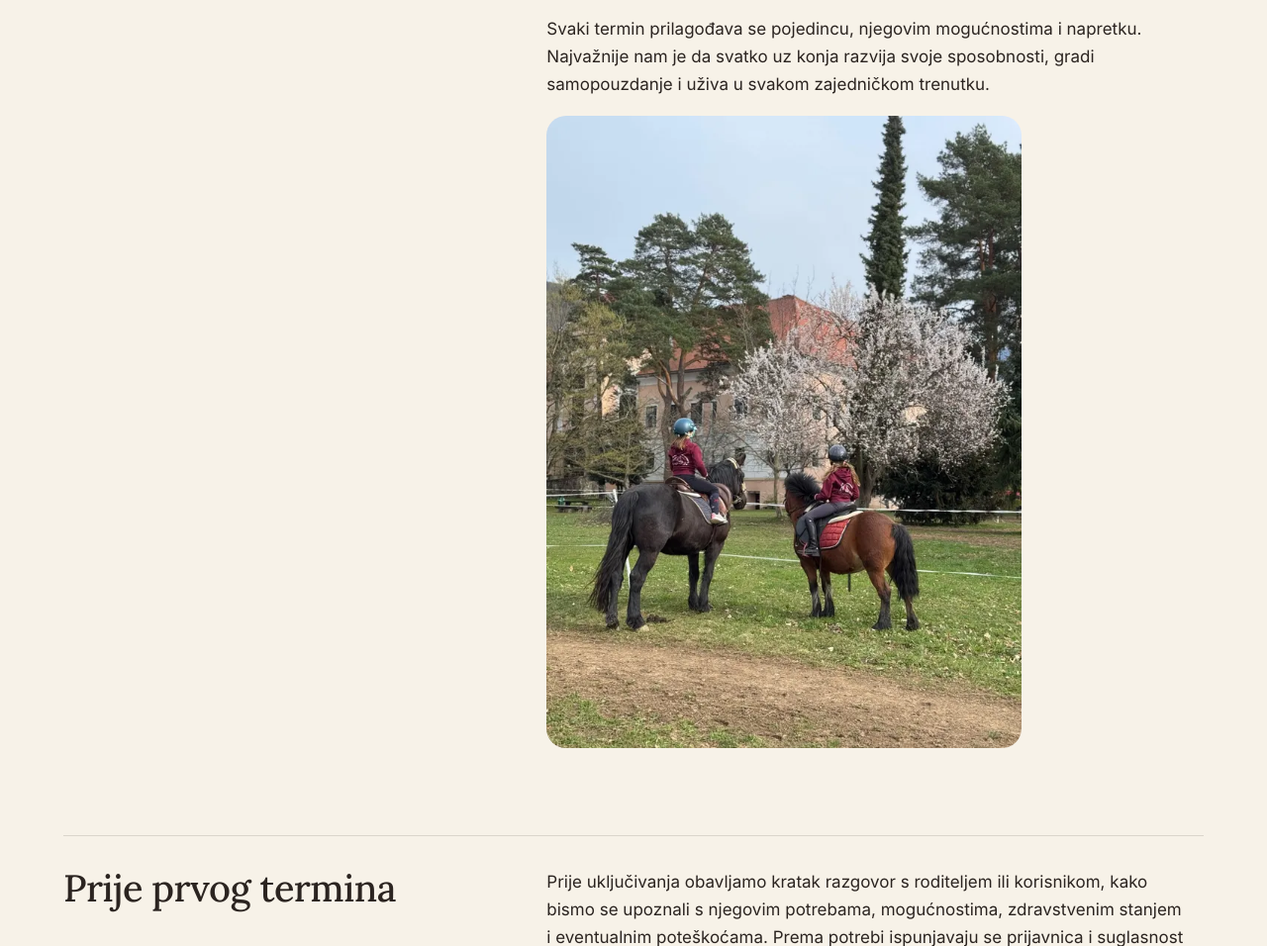
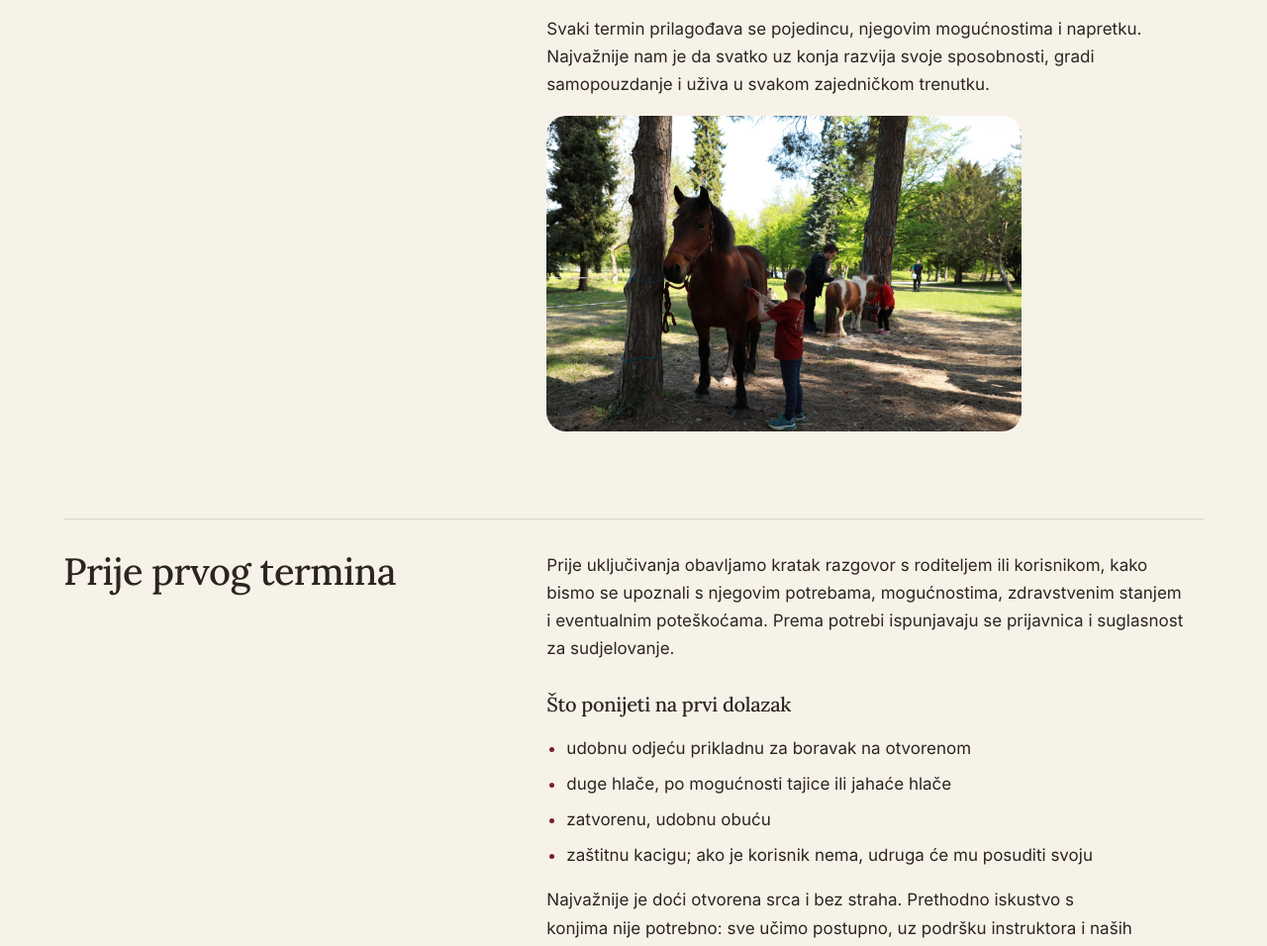
Before and after one commit to qrqic/visolis, a website with bundled scripts: page site/aktivnosti-pomocu-konja.html in a window 1280 px wide. Shown: the part 2301-3257 px from the top of the page at 99% size. Built offline with nearby package versions, Linux system fonts and the light colour scheme.

Commit message:
Update image handling in aktivnosti-pomocu-konja.html
Removed picture source and updated img attributes.

```diff
--- a/site/aktivnosti-pomocu-konja.html
+++ b/site/aktivnosti-pomocu-konja.html
@@ -105,9 +105,8 @@
           <p>Uključuje vođenje konja, hodanje uz njega, izvođenje različitih zadataka i svladavanje poligona.</p>
           <p>Svaki termin prilagođava se pojedincu, njegovim mogućnostima i napretku. Najvažnije nam je da svatko uz konja razvija svoje sposobnosti, gradi samopouzdanje i uživa u svakom zajedničkom trenutku.</p>
             <picture class="fotografija pod-slika">
-            <source type="image/webp" srcset="assets/img/aktivnosti-dvorac-640.webp 640w, assets/img/aktivnosti-dvorac-1024.webp 1024w, assets/img/aktivnosti-dvorac-1600.webp 1600w" sizes="(min-width: 64rem) 30rem, 100vw">
-            <img src="assets/img/rad_s_tla.jpg" width="1280" height="1707" alt="Rad s tla" loading="lazy" decoding="async">
-          </picture>
+  <img src="assets/img/rad_s_tla.jpg" width="ŠIRINA" height="VISINA" alt="Rad s tla" loading="lazy" decoding="async">
+</picture>
         </div>
       </section>
 
```
